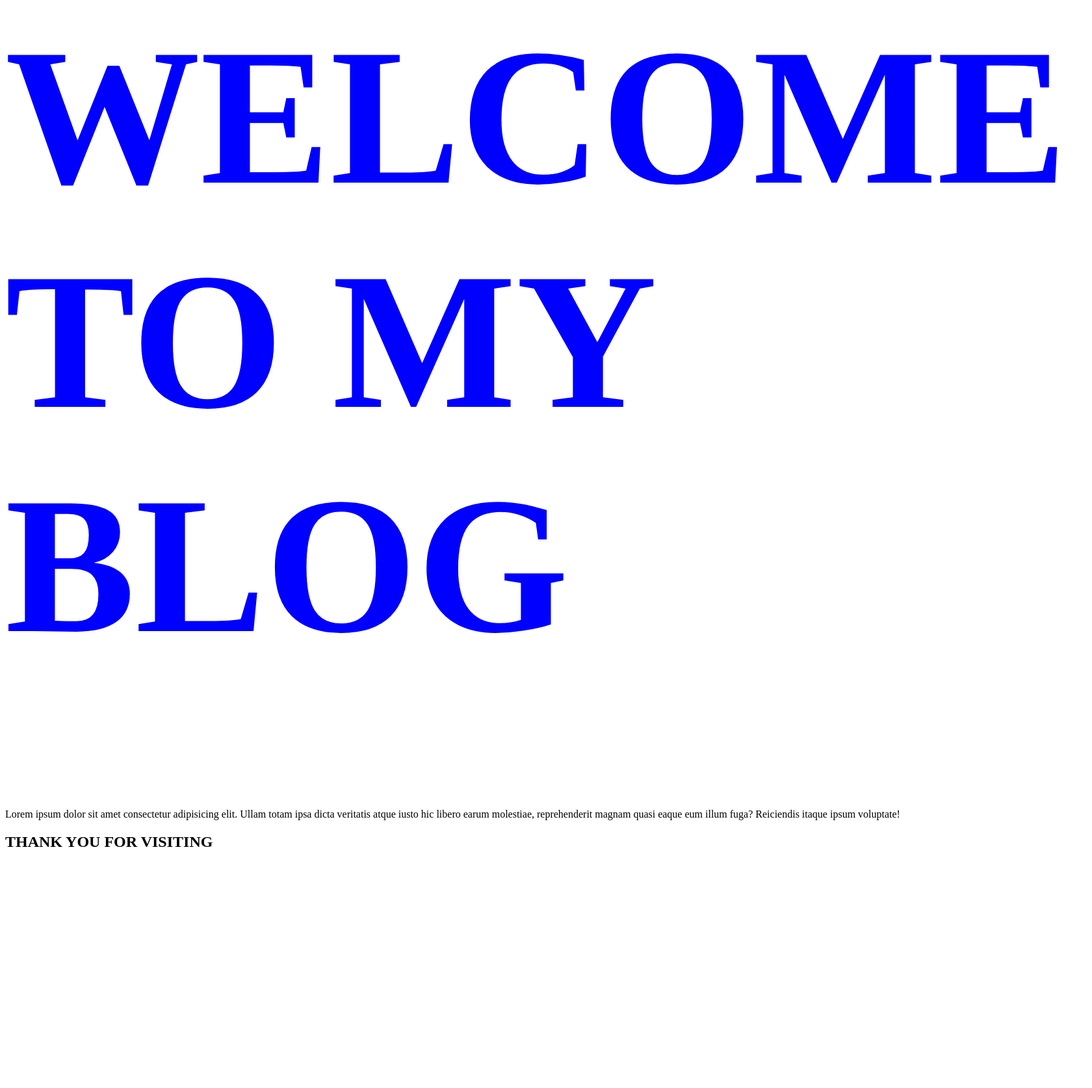
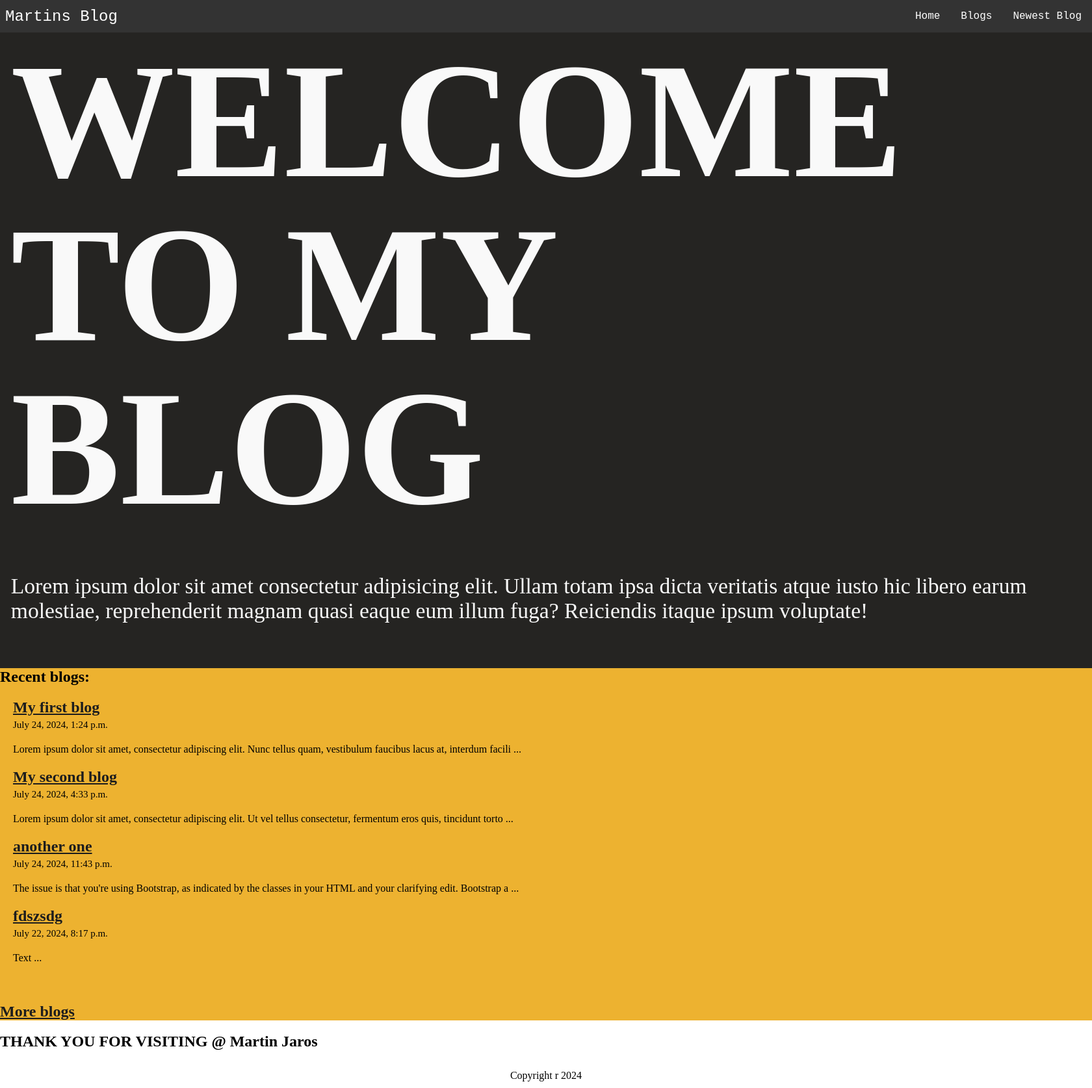
Before and after one commit to MrPotatorust/django_blog, a Django app: page /blog/ in a window 1680 px wide. Shown: the whole page at 65% size. Before the commit the page ends 1303 px from the top, so only its background shows below. Run offline with Django 5.2, Linux system fonts and the light colour scheme; data comes from the database, SQL or seed files in the repository; both versions use the stored data as it was after the commit.

Commit message:
Reworked html with extends and started working on user managment

```diff
--- a/mysite/blog/admin.py
+++ b/mysite/blog/admin.py
@@ -11,7 +11,7 @@ class BlogpostAdmin(admin.ModelAdmin):
 
     fieldsets = [
         (None, {'fields': ['blog_heading', 'pub_date']}),
-        ('Text', {'fields': ['blog_text']})
+        ('Text', {'fields': ['description', 'blog_text']})
     ]
 
 admin.site.register(Blogpost, BlogpostAdmin)
--- a/mysite/blog/models.py
+++ b/mysite/blog/models.py
@@ -3,6 +3,8 @@ from django.contrib import admin
 
 
 # Create your models here.
+
+
 class Blogpost(models.Model):
 
     def __str__(self):
@@ -11,3 +13,4 @@ class Blogpost(models.Model):
     blog_heading = models.CharField(max_length=200)
     blog_text = models.TextField(max_length=20000, default="Text")
     pub_date = models.DateTimeField("date published")
+    description = models.CharField(max_length=200, default="Description")
--- a/mysite/blog/static/blog/style.css
+++ b/mysite/blog/static/blog/style.css
@@ -1,9 +1,200 @@
-li a {
-    color: red;
+body{
+  margin: 0;
+  padding: 0;
+  box-sizing: border-box;
 }
 
-h1 {
-    color: blue;
 
-    font-size: 300px;
+/* Navbar */
+
+body {
+  margin: 0;
+  padding: 0;
 }
+
+.navbar {
+  display: flex;
+  position: relative;
+  justify-content: space-between;
+  align-items: center;
+  background-color: #333;
+  color: white;
+}
+
+.brand-title {
+  font-size: 1.5rem;
+  margin: .5rem;
+  font-family: 'Courier New', Courier, monospace;
+}
+
+.navbar-links {
+  height: 100%;
+}
+
+.navbar-links ul {
+  display: flex;
+  margin: 0;
+  padding: 0;
+}
+
+.navbar-links li {
+  list-style: none;
+}
+
+.navbar-links li a {
+  display: block;
+  text-decoration: none;
+  color: white;
+  padding: 1rem;
+  font-family: 'Courier New', Courier, monospace;
+}
+
+.navbar-links li:hover {
+  background-color: #555;
+}
+
+.toggle-button {
+  position: absolute;
+  top: .75rem;
+  right: 1rem;
+  display: none;
+  flex-direction: column;
+  justify-content: space-between;
+  width: 30px;
+  height: 21px;
+}
+
+.toggle-button .bar {
+  height: 3px;
+  width: 100%;
+  background-color: white;
+  border-radius: 10px;
+}
+
+@media (max-width: 600px) {
+  .toggle-button {
+    display: flex;
+  }
+
+  .navbar-links {
+    display: none;
+    width: 100%;
+  }
+
+  .navbar {
+    flex-direction: column;
+    align-items: flex-start;
+  }
+
+  .navbar-links ul {
+    width: 100%;
+    flex-direction: column;
+  }
+
+  .navbar-links li {
+    text-align: center;
+  }
+
+  .navbar-links li a {
+    padding: .5rem 1rem;
+  }
+
+  .navbar-links.active {
+    display: flex;
+  }
+}
+
+/* end of navbar */
+
+
+
+
+.welcome_section {
+  background: #252422;
+  padding: 10px;
+  height: 57vw;
+  padding-left: 1vw;
+}
+
+.welcome_heading {
+  color: #F9F9F9;
+  font-family: ui-rounded;
+  font-size: 15vw;
+  margin: 0;
+  margin-bottom: 4vw;
+  width: 80%;
+  line-height: 15vw;
+}
+
+.welcome_text{
+  color: #F9F9F9;
+  font-size: clamp(12px, 2vw, 2vw);
+}
+
+.list_section {
+  background: #edb230;
+}
+
+.list_section h1 {
+  margin: 0;
+}
+
+.list_section p{
+  font-size: 15px;
+}
+
+.list_section a {
+  color: rgb(29, 29, 29);
+  font-style: none;
+}
+
+.blog_preview {
+  list-style: none;
+  margin: 0;
+  padding: 20px;
+}
+
+
+.blog_preview li {
+  margin-bottom: 20px;
+}
+
+.blog_preview h2{
+  margin: 0;
+  margin-bottom: -10px;
+}
+
+footer {
+  text-align: center;
+  padding: 10px;
+}
+
+
+.BloglistPage_list {
+  list-style: none;
+}
+
+.BlogListPage_heading{
+  margin: 0;
+}
+
+.BloglistPage_published{
+  margin: 5px 0 15px 0;
+}
+
+
+.BlogListPage_description{
+  margin: 5px 0 20px 0;
+}
+
+.blogpost {
+  background: #F9F9F9;
+  font-family: 'Courier New', Courier, monospace;
+  color: #252422;
+  text-align: center;
+}
+
+.blogpost p {
+  width: 50%;
+  margin: 0 auto;
+}
--- /dev/null
+++ b/mysite/blog/templates/blog/base.html
@@ -0,0 +1,34 @@
+{% load static %}
+
+<!DOCTYPE html>
+<html lang="en">
+<head>
+    <meta charset="UTF-8">
+    <meta name="viewport" content="width=device-width, initial-scale=1.0">
+    <title>Document</title>
+
+    <link rel="stylesheet" href="{% static 'blog/style.css' %}">
+</head>
+<body>
+    <nav class="navbar">
+        <div class="brand-title">Martins Blog</div>
+        <a href="#" class="toggle-button">
+          <span class="bar"></span>
+          <span class="bar"></span>
+          <span class="bar"></span>
+        </a>
+        <div class="navbar-links">
+          <ul>
+            <li><a href="{% url 'blog:main_page' %}">Home</a></li>
+            <li><a href="{% url 'blog:blog_list' %}">Blogs</a></li>
+            <li><a href="{% url 'blog:newest_blog' %}">Newest Blog</a></li>
+          </ul>
+        </div>
+    </nav>
+    {% block content %}{% endblock %}
+
+
+    <h2>THANK YOU FOR VISITING @ Martin Jaros</h2>
+    <footer>Copyright r 2024</footer>
+</body>
+</html>
--- a/mysite/blog/templates/blog/index.html
+++ b/mysite/blog/templates/blog/index.html
@@ -1,10 +1,24 @@
-{% load static %}
-
-<link rel="stylesheet" href="{% static 'blog/style.css' %}">
+{% extends 'blog/base.html' %}
 
 
-<h1>WELCOME TO MY BLOG</h1>
+  {% block content %}
+    <section class="welcome_section">
+        <h1 class="welcome_heading">WELCOME TO MY BLOG</h1>
+        <p class="welcome_text">Lorem ipsum dolor sit amet consectetur adipisicing elit. Ullam totam ipsa dicta veritatis atque iusto hic libero earum molestiae, reprehenderit magnam quasi eaque eum illum fuga? Reiciendis itaque ipsum voluptate!</p>
+    </section>
 
-<p>Lorem ipsum dolor sit amet consectetur adipisicing elit. Ullam totam ipsa dicta veritatis atque iusto hic libero earum molestiae, reprehenderit magnam quasi eaque eum illum fuga? Reiciendis itaque ipsum voluptate!</p>
 
-<h2>THANK YOU FOR VISITING</h2>
+    <section class="list_section">
+        <h1>Recent blogs:</h1>
+        <ul class="blog_preview">
+        {% for post in posts %}
+            <li>
+                <h2><a href="{% url 'blog:blogpost' post.id %}">{{post.blog_heading}}</a> </h2>
+                <p>{{post.pub_date}}</p>
+            </li>
+            <li>{{ post.blog_text|slice:":120"}} ...</li>
+        {% endfor %}
+        </ul>
+        <h2><a href="{% url 'blog:blog_list' %}">More blogs</a></h2>
+    </section>
+  {% endblock %}
--- a/mysite/blog/urls.py
+++ b/mysite/blog/urls.py
@@ -7,4 +7,5 @@ urlpatterns = [
     path("",views.main_page, name="main_page"),
     path("blogs/",views.BlogListView.as_view(), name="blog_list"),
     path("blog_post/<int:pk>/", views.BlogpostView.as_view(), name="blogpost"),
+    path("newest_blog/", views.newest_blog, name="newest_blog"),
 ]
--- a/mysite/blog/views.py
+++ b/mysite/blog/views.py
@@ -4,22 +4,27 @@ from django.shortcuts import render
 from django.http import HttpResponse
 from django.views import generic
 from .models import Blogpost
+from django.shortcuts import redirect
+from django.urls import reverse
 
 # Create your views here.
 
 
 def main_page(request):
-    return render(request, "blog/index.html")
+    return render(request, "blog/index.html", {"posts": Blogpost.objects.all()[:5]})
 
+
+def newest_blog(request):
+    return redirect(reverse("blog:blogpost", kwargs={"pk": 1}))
 
 
 class BlogListView(generic.ListView):
     template_name = "blog/blog_list.html"
-    context_object_name = "BlogPost_list"
+    context_object_name = "blog_post_list"
 
 
     def get_queryset(self):
-        return Blogpost.objects.all()
+        return Blogpost.objects.order_by("pub_date")
 
 
 class BlogpostView(generic.DetailView):
```
Also changed, not shown: mysite/blog/static/blog/main.js (added, +8 -0 lines), mysite/blog/templates/blog/blog_list.html (+12 -5 lines), mysite/blog/templates/blog/blogpost.html (+13 -2 lines), mysite/blog/forms.py (added), mysite/blog/migrations/0004_blogpost_description.py (added), mysite/blog/templates/blog/registration/login.html (added), mysite/blog/templates/blog/registration/register.html (added), mysite/db.sqlite3.
